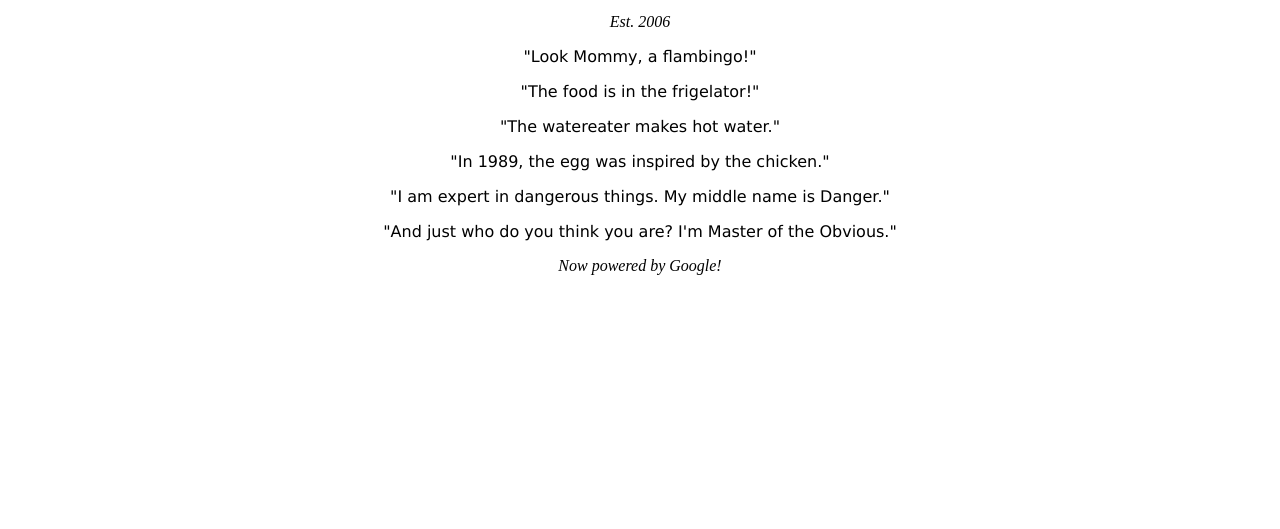
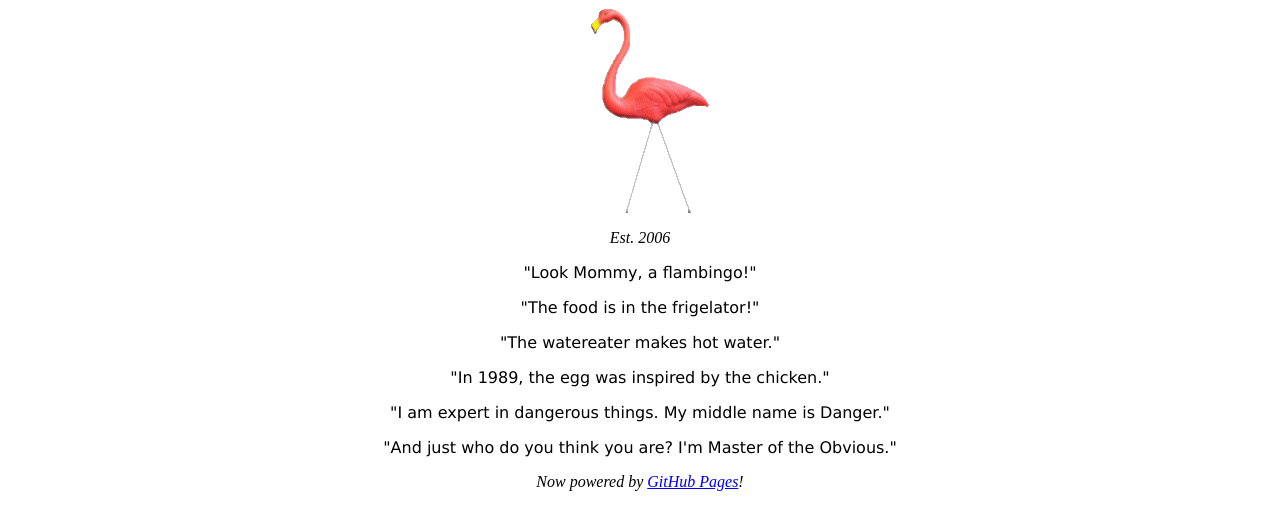
Before and after one commit to flambingo/flambingo.github.io, a plain HTML site: page index.html in a window 1280 px wide. Shown: the part 97-626 px from the top of the page. Drawn offline with Linux system fonts and the light colour scheme.

Commit message:
added image file

```diff
--- a/index.html
+++ b/index.html
@@ -60,7 +60,7 @@
 			"And just who do you think you are? I'm Master of the Obvious."
 		</p>
 		<p class="blurb">
-			Now powered by Google!
+			Now powered by <a href="https://pages.github.com/">GitHub Pages</a>!
 		</p>
 	</body>
 </html>
```
Also changed, not shown: img/flambingo2.gif (added).
